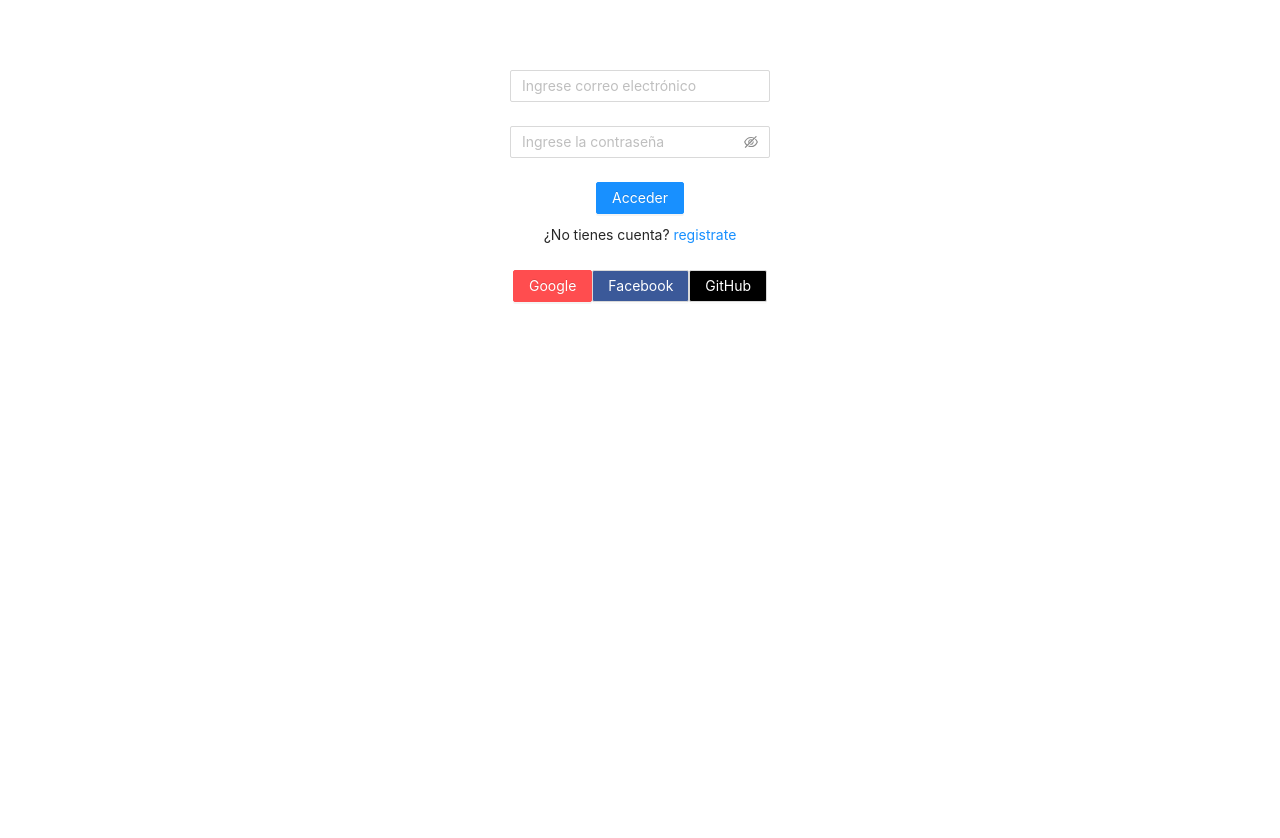
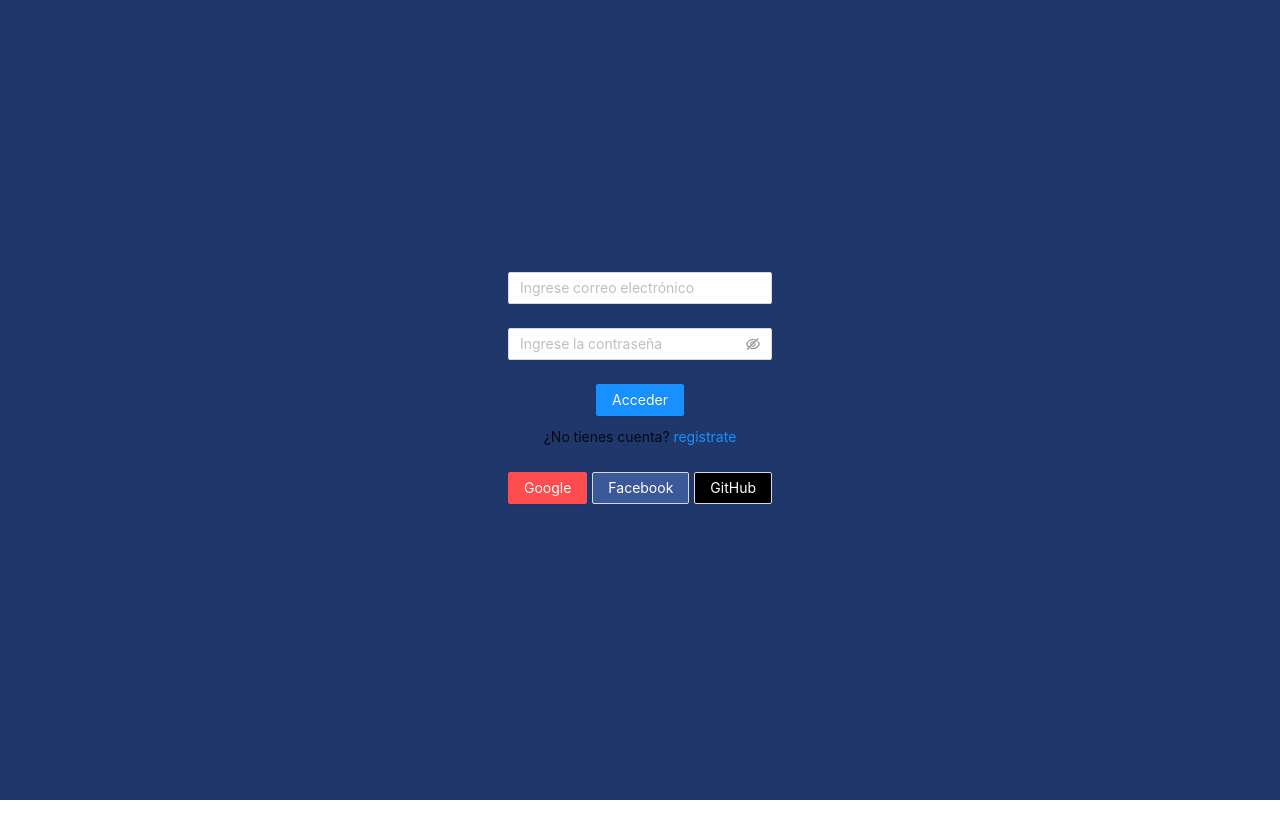
Before and after one commit to karolinps/auth-with-firebase, a React (Create React App) app: page / in a window 1280 px wide. Shown: the top 838 px of the page. After the commit the page ends 800 px from the top, so only its background shows below. Built offline with nearby package versions, Linux system fonts and the light colour scheme; no server answers.

Commit message:
ajustes styls

```diff
--- a/src/App.css
+++ b/src/App.css
@@ -1,38 +1,9 @@
-.App {
-  text-align: center;
-}
-
-.App-logo {
-  height: 40vmin;
-  pointer-events: none;
-}
-
-@media (prefers-reduced-motion: no-preference) {
-  .App-logo {
-    animation: App-logo-spin infinite 20s linear;
-  }
-}
-
-.App-header {
-  background-color: #282c34;
+.app {
+  background-color: #20376b;
   min-height: 100vh;
   display: flex;
   flex-direction: column;
   align-items: center;
   justify-content: center;
-  font-size: calc(10px + 2vmin);
   color: white;
 }
-
-.App-link {
-  color: #61dafb;
-}
-
-@keyframes App-logo-spin {
-  from {
-    transform: rotate(0deg);
-  }
-  to {
-    transform: rotate(360deg);
-  }
-}
--- a/src/App.js
+++ b/src/App.js
@@ -1,14 +1,15 @@
 import { BrowserRouter, Switch, Route } from "react-router-dom";
-
+import "./App.css";
 import Login from "./components/Login";
 import Singup from "./components/Singup";
 import Dashboard from "./components/Dashboard";
 import Layout from "./components/Layout";
-import ProtectedRoute from "./utils/ProtectedRoutes"
+import ProtectedRoute from "./utils/ProtectedRoutes";
 
 import AuthState from "./context/authState";
 function App() {
   return (
+    <div className="app">
       <AuthState>
         <BrowserRouter>
           <Switch>
@@ -21,6 +22,7 @@ function App() {
           </Switch>
         </BrowserRouter>
       </AuthState>
+    </div>
   );
 }
 
--- a/src/components/Dashboard.jsx
+++ b/src/components/Dashboard.jsx
@@ -24,7 +24,7 @@ function Dashboard() {
       <img
         src={avatar}
         alt="avatar"
-        style={{ width: 100, borderRadius: "50%" }}
+        style={{ width: 100, borderRadius: "50%", margin:'0 2em' }}
       />
     </div>
   );
--- a/src/components/Login.jsx
+++ b/src/components/Login.jsx
@@ -85,7 +85,7 @@ function Login(props) {
             Google
           </Button>
           <Button
-            style={{ background: "#3b5999", color: "white" }}
+            style={{ background: "#3b5999", color: "white", margin: "0 5px" }}
             onClick={() => loginBySocial(providerFacebook)}
           >
             Facebook
```
Lines whose indentation alone changed are shown as unchanged.
